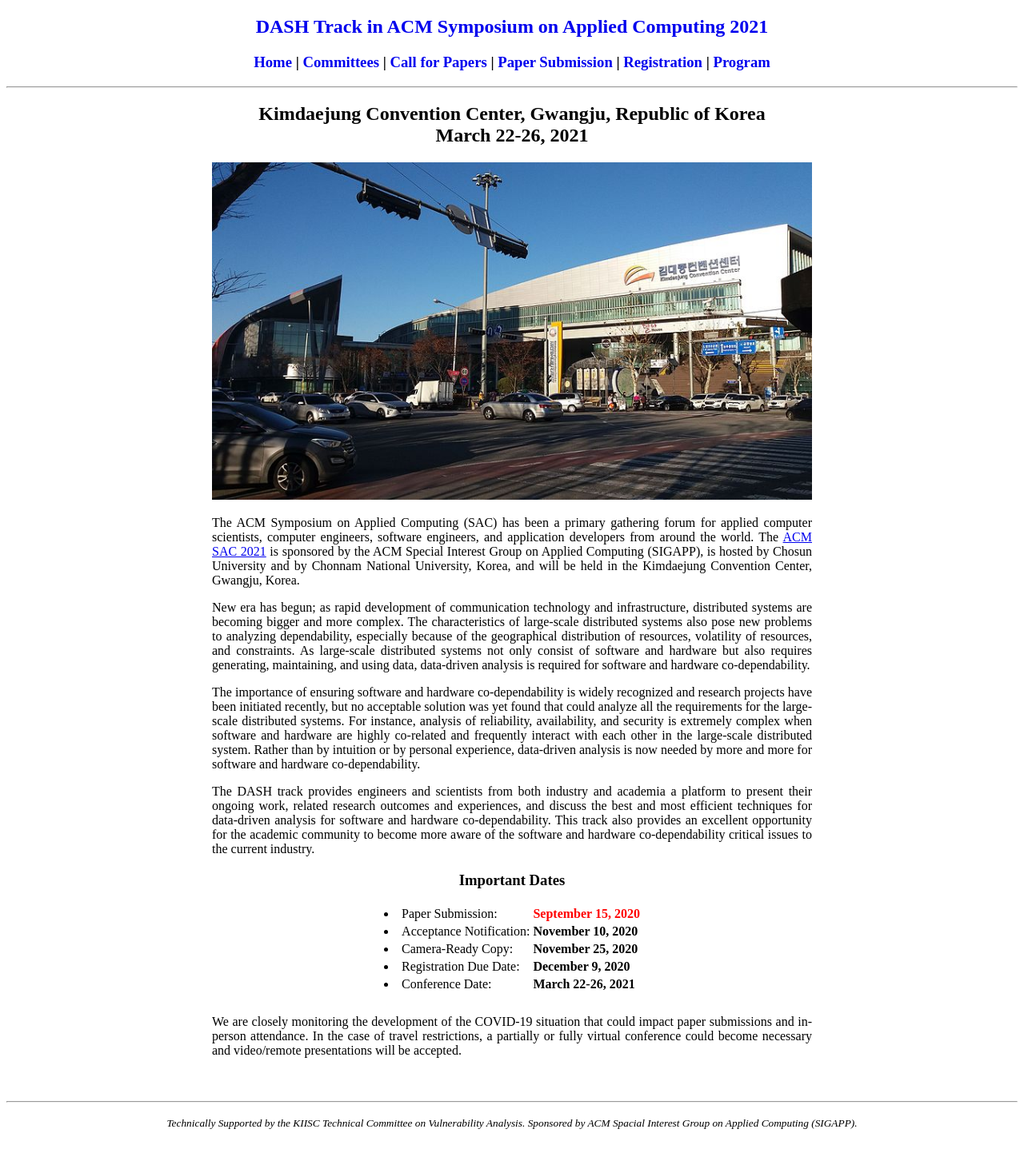
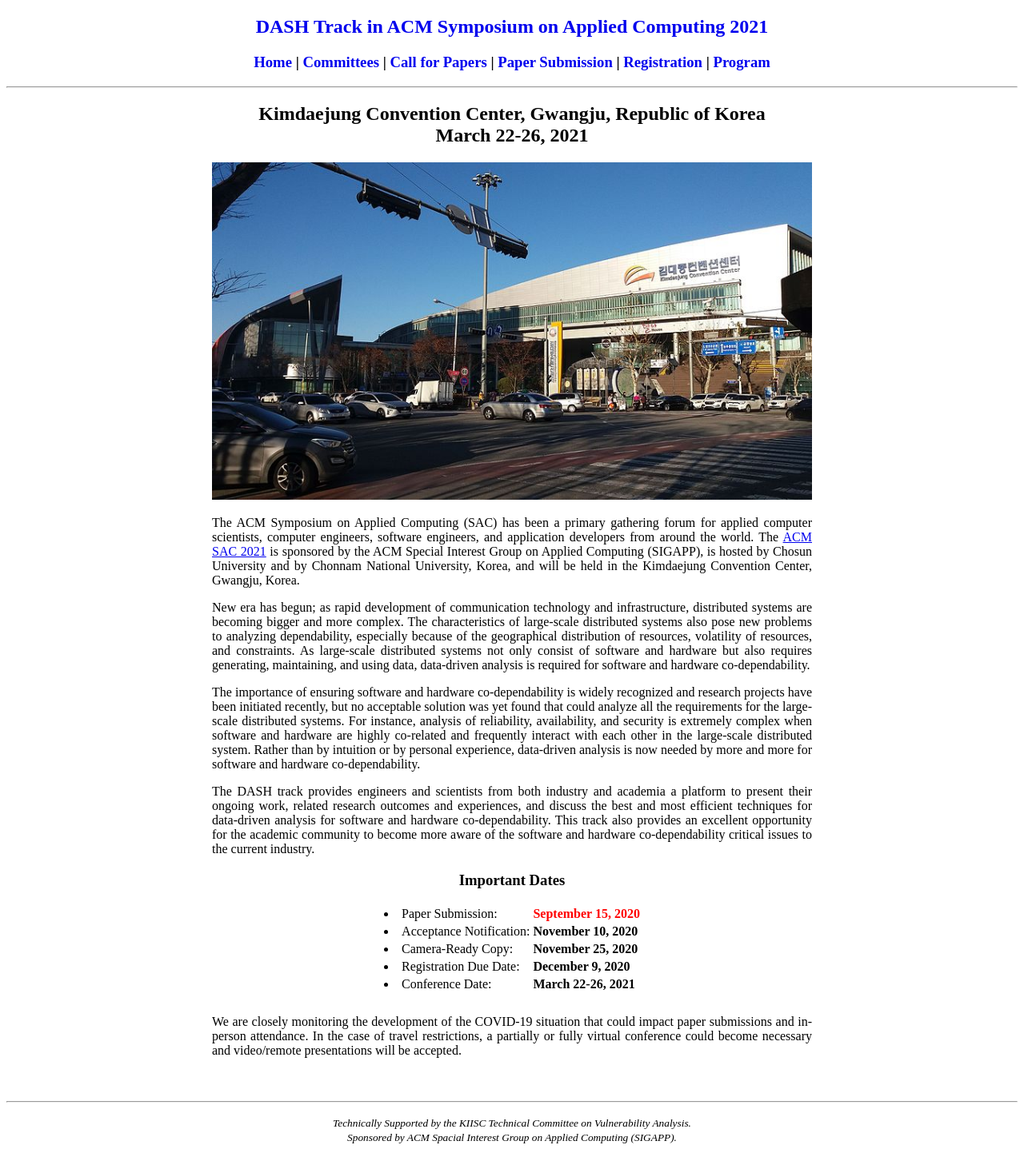
Before and after one commit to sac-dash/2021, a Jekyll site: the page built from index.html, in a window 1280 px wide. Shown: the whole page at 80% size. Built offline with Jekyll 4.4.1, drawn with Linux system fonts in a browser that asks for light colours; the list of posts is cut into pages by our own code.

Commit message:
Update default.html

```diff
--- a/_layouts/default.html
+++ b/_layouts/default.html
@@ -30,6 +30,9 @@
 
     {{ content }}
 <hr>
-    <p style="text-align:center"><small><i>Technically Supported by the KIISC Technical Committee on Vulnerability Analysis. Sponsored by ACM Spacial Interest Group on Applied Computing (SIGAPP).</i> </small></p>
+    <p style="text-align:center">
+        <small><i>Technically Supported by the KIISC Technical Committee on Vulnerability Analysis.<br>
+            Sponsored by ACM Spacial Interest Group on Applied Computing (SIGAPP).</i> </small>
+    </p>
 </body>
 </html>
```
